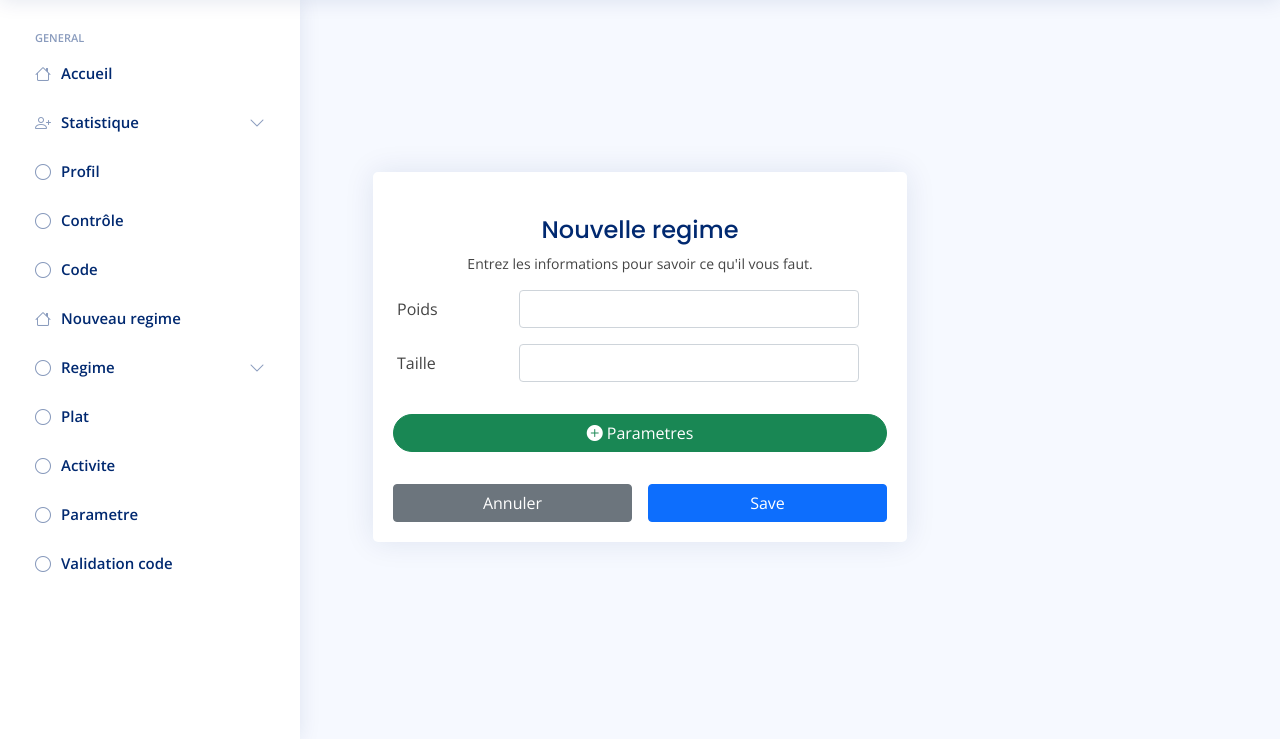
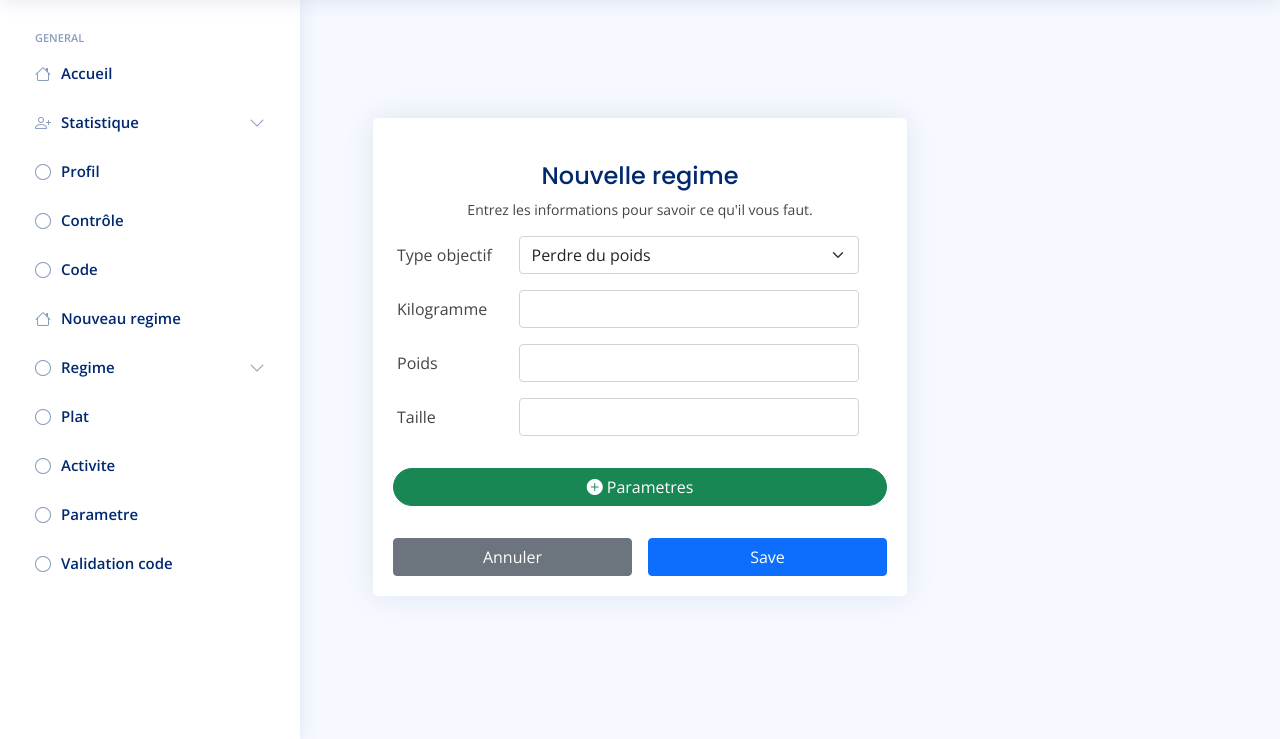
Before and after one commit to jonathandry32/system_info, a CodeIgniter app: page /system_info/Objectif/insert in a window 1280 px wide. Shown: the part 60-799 px from the top of the page. Run offline with CodeIgniter, Linux system fonts and the light colour scheme; a user stored in the database is signed in; data comes from the database, SQL or seed files in the repository; tables that the repository leaves empty hold one stand-in row (values such as "Sample post"); data that the repository does not hold is empty; some libraries are stand-ins or nearby versions.

Commit message:
jonapisoo

```diff
--- a/application/controllers/Objectif.php
+++ b/application/controllers/Objectif.php
@@ -6,10 +6,12 @@ class Objectif extends CI_Controller {
 	public function insert()
 	{
 		$this->load->model('Parametre_model');
+		$this->load->model('Objectif_model');
 		$data['title']='YourDiet';
 		$data['description']='';
 		$data['keywords']='';
 		$data['paramListe']=$this->Parametre_model->getAllParametre();
+		$data['type_objectif']=$this->Objectif_model->getTypeObjectif();
 		$data['contents']='objectif/newMethod';
 		$this->load->view('template',$data);
 	}
--- /dev/null
+++ b/application/models/Objectif_model.php
@@ -0,0 +1,13 @@
+<?php
+defined('BASEPATH') OR exit('No direct script access allowed');
+
+class Objectif_model extends CI_Model
+{
+    public function getTypeObjectif()
+    {
+        $sql="select * from type_objectif";
+        $query=$this->db->query($sql);
+        $results = $query->result_array();
+        return $results;
+    }
+}
--- a/application/views/objectif/newMethod.php
+++ b/application/views/objectif/newMethod.php
@@ -17,6 +17,29 @@
                 </div>
 
                 <form id="login" class="row g-3 needs-validation" method="post" action="">
+
+                <div class="row mb-3">
+                      <label class="col-sm-3 col-form-label"> Type objectif </label>
+                      <div class="col-sm-9">
+                        <select class="form-select" aria-label="Default select example" name="type_objectif">
+                            <?php
+                            foreach($type_objectif as $g)
+                            {
+                                ?>
+                                    <option value="<?php echo $g['idTypeObjectif'];?>"><?php echo $g['nom'];?></option>
+                                <?php
+                            }
+                            ?>
+                        </select>
+                      </div>
+                  </div>
+
+                  <div class="row mb-3">
+                    <label for="inputText" class="col-sm-3 col-form-label">Kilogramme </label>
+                    <div class="col-sm-9">
+                      <input type="text" class="form-control" name="kg" required>
+                    </div>
+                  </div>
 
                   <div class="row mb-3">
                     <label for="inputText" class="col-sm-3 col-form-label">Poids </label>
@@ -51,6 +74,7 @@
                               <table class="table">
                                 <thead>
                                   <tr>
+                                    <th scope="col"> Yes/No</th>
                                     <th scope="col">id</th>
                                     <th scope="col">Nom</th>
                                   </tr>
@@ -59,13 +83,13 @@
                                   <?php for($i=0; $i < count($paramListe); $i++) { ?>
                                     <tr>
                                         <td>
-                                        <input class="form-check-input" type="checkbox" id="gridCheck1" name="idspecialites" value="<?php echo $paramListe['idParametre']; ?>">
+                                            <input class="form-check-input" type="checkbox" id="gridCheck1" name="idParametre" value="<?php echo $paramListe[$i]['idParametre']; ?>">
                                         </td>
                                         <th scope="row">
-                                            <?php echo $paramListe['idParametre']; ?>
+                                            <?php echo $paramListe[$i]['idParametre']; ?>
                                         </th>
                                         <td>
-                                            <?php echo $paramListe['nom']; ?>
+                                            <?php echo $paramListe[$i]['nom']; ?>
                                         </td>
                                     </tr>
                                   <?php } ?>
```
Also changed, not shown: 2 other files.
